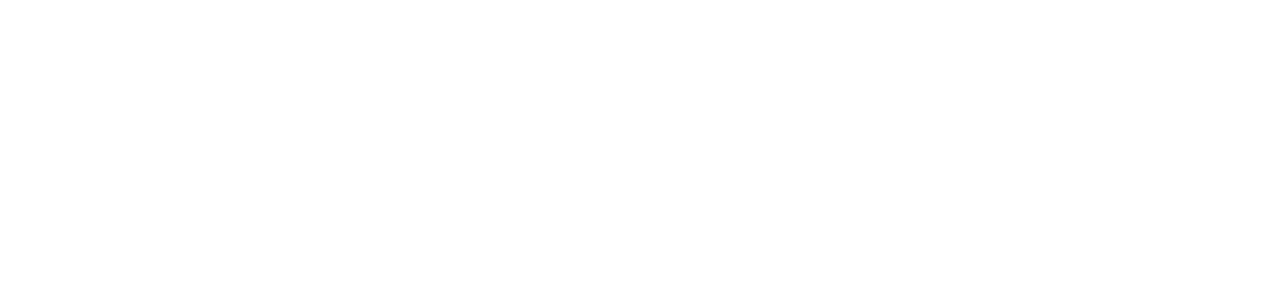
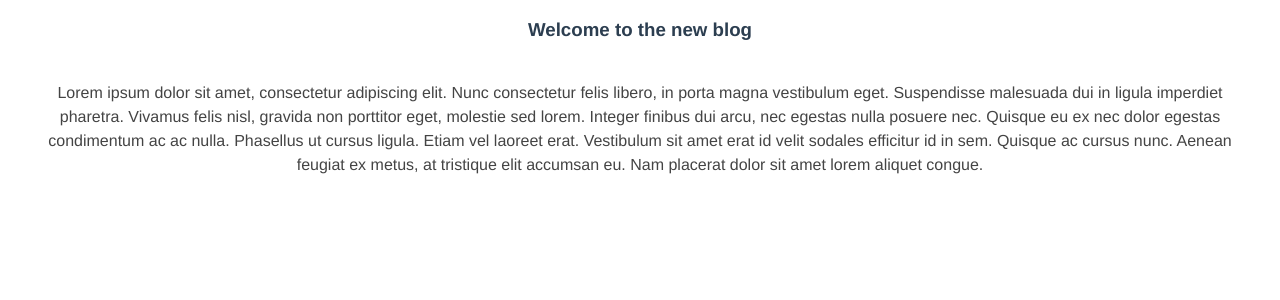
Before and after one commit to marte1337/7-dojo-blog, a Vue app: page /posts/1 in a window 1280 px wide. Before the commit this address had no page. Shown: the top 300 px of the page. Built offline with nearby package versions, Linux system fonts and the light colour scheme; data requests are answered from the project's data file.

Commit message:
final commit

```diff
--- a/src/components/SinglePost.vue
+++ b/src/components/SinglePost.vue
@@ -1,7 +1,12 @@
 <template>
     <div class="single-post">
-        <h3>{{ post.title }}</h3>
+        <router-link :to="{ name: 'details', params: { id: post.id }}">
+            <h3>{{ post.title }}</h3>
+        </router-link>
         <p>{{ snippet }}</p>
+        <span v-for="tag in post.tags" :key="tag">
+            #{{ tag }}
+        </span>
     </div>
 </template>
 
--- /dev/null
+++ b/src/composables/getPost.js
@@ -0,0 +1,28 @@
+import { ref } from "vue"
+
+//id wird als Argument benötigt, kommt aus dem Funktions-call in DetailsView
+const getPost = (id) => {
+
+    //post hier kein Array, da nur ein Post abgeholt wird
+    const post = ref(null)
+    const error = ref(null)
+
+    const load = async () => {
+      try {
+        //endpoint bekommt jetzt die id
+        let data = await fetch("http://localhost:3000/posts/" + id)
+        console.log(data)
+        if (!data.ok) {
+          throw Error("this post does not exist")
+        }
+        post.value = await data.json()
+      }
+      catch (err) {
+        error.value = err.message
+        console.log(error.value)
+      }
+    }
+    return { post, error, load }
+}
+
+export default getPost
--- /dev/null
+++ b/src/composables/getPosts.js
@@ -0,0 +1,28 @@
+import { ref } from 'vue'
+
+
+const getPosts = () => {
+
+    //posts wird in der "load"-Funktion befüllt: posts.value = await data.json()
+    const posts = ref([ ])
+    const error = ref(null)
+
+    //Daten abholen mit async & await
+    const load = async () => {
+      try {
+        let data = await fetch("http://localhost:3000/posts")
+        console.log(data)
+        if (!data.ok) {
+          throw Error("no data available")
+        }
+        posts.value = await data.json()
+      }
+      catch (err) {
+        error.value = err.message
+        console.log(error.value)
+      }
+    }
+    return { posts, error, load }
+}
+
+export default getPosts
--- a/src/router/index.js
+++ b/src/router/index.js
@@ -1,11 +1,18 @@
 import { createRouter, createWebHistory } from 'vue-router'
 import HomeView from '../views/HomeView.vue'
+import DetailsView from '../views/DetailsView.vue'
 
 const routes = [
   {
     path: '/',
     name: 'home',
     component: HomeView
+  },
+  {
+    path: '/posts/:id',
+    name: 'details',
+    component: DetailsView,
+    props: true
   }
 ]
 
--- /dev/null
+++ b/src/views/DetailsView.vue
@@ -0,0 +1,40 @@
+<template>
+    <div v-if="error">{{ error }}</div>
+    <div v-if="post" class="post">
+    <h3>{{ post.title }}</h3>
+    <p class="pre">{{ post.body }}</p>
+    </div>
+</template>
+
+<script>
+import getPost from '../composables/getPost'
+
+export default {
+    props: ['id'],
+    setup(props) {
+        //deconstruction von getPost mit eingespeister id value:
+        const { post, error, load } = getPost(props.id)
+
+        load()
+        return { post, error }
+    }
+}
+</script>
+
+<style>
+.post {
+    max-width: 1200px;
+    margin: 0 auto;
+}
+
+.post p {
+    color: #444;
+    line-height: 1.5em;
+    margin-top: 40px;
+}
+
+.pre {
+    white-space: pre-wrap;
+}
+
+</style>
--- a/src/views/HomeView.vue
+++ b/src/views/HomeView.vue
@@ -17,36 +17,20 @@
 
 <script>
 import PostList from "../components/PostList.vue";
-import { ref } from 'vue'
+import getPosts from "@/composables/getPosts";
 
 export default {
   name: 'HomeView',
   components: { PostList },
   setup() {
 
-    //posts wird in der "load"-Funktion befüllt: posts.value = await data.json()
-    const posts = ref([ ])
-    const error = ref(null)
+    //getPosts Funktion aus Composables, const extrahiert den return aus getPost
+    const { posts, error, load } = getPosts()
 
-    //Daten abholen mit async & await
-    const load = async () => {
-      try {
-        let data = await fetch("http://localhost:3000/posts")
-        console.log(data)
-        if (!data.ok) {
-          throw Error("no data available")
-        }
-        posts.value = await data.json()
-      }
-      catch (err) {
-        error.value = err.message
-        console.log(error.value)
-      }
-
-    }
-
+    //load() wurde aus getPosts() extrahiert und kann nun außerhalb genutzt werden
     load()
 
+    //die extrahierten values müssen weiterhin returnt werden, um außerhalb vom setup() im Template genutzt zu werden
     return { posts, error }
   }
 }
```
